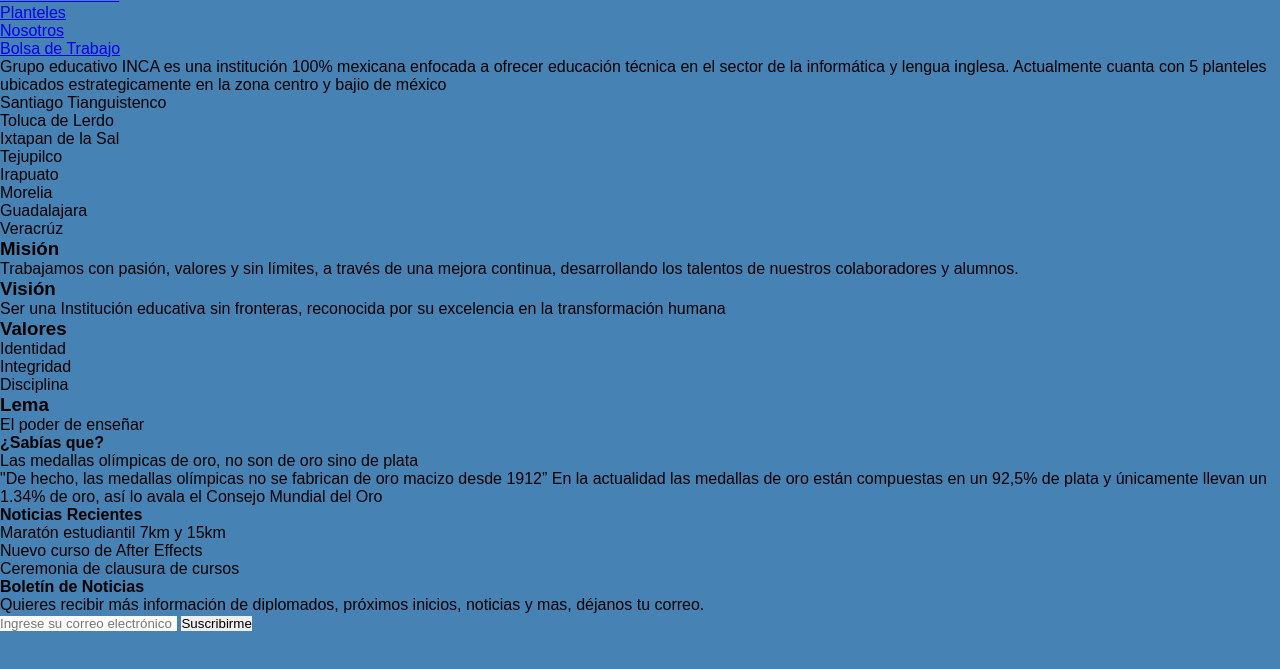
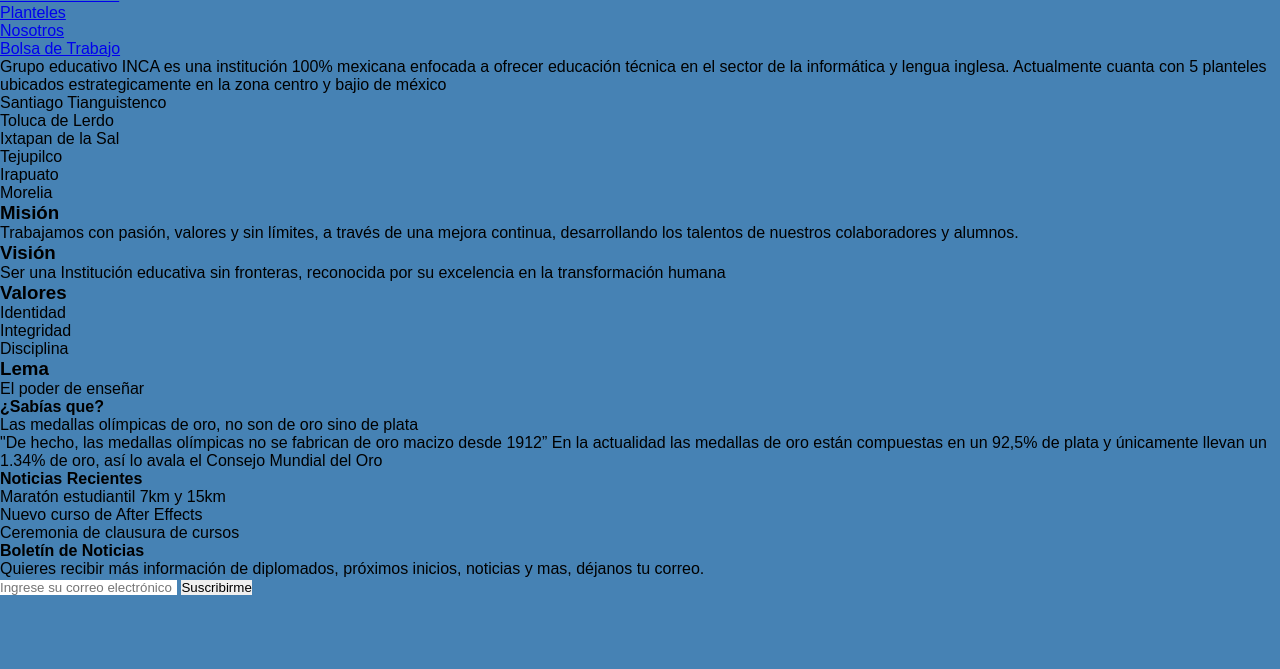
Before and after one commit to phpconestilo/inca, a plain HTML site: page index.html in a window 1280 px wide. Shown: the part 69-738 px from the top of the page. Drawn offline with Linux system fonts and the light colour scheme.

Commit message:
Corrección lista planteles

```diff
--- a/index.html
+++ b/index.html
@@ -28,8 +28,6 @@
 				<li>Tejupilco</li>
 				<li>Irapuato</li>
 				<li>Morelia</li>
-				<li>Guadalajara</li>
-				<li>Veracrúz</li>
 			</ul>
 			<h3>Misión</h3>
 			<p>Trabajamos con pasión, valores y sin límites, a través de una mejora continua, desarrollando los talentos de nuestros colaboradores y alumnos.</p>
```
